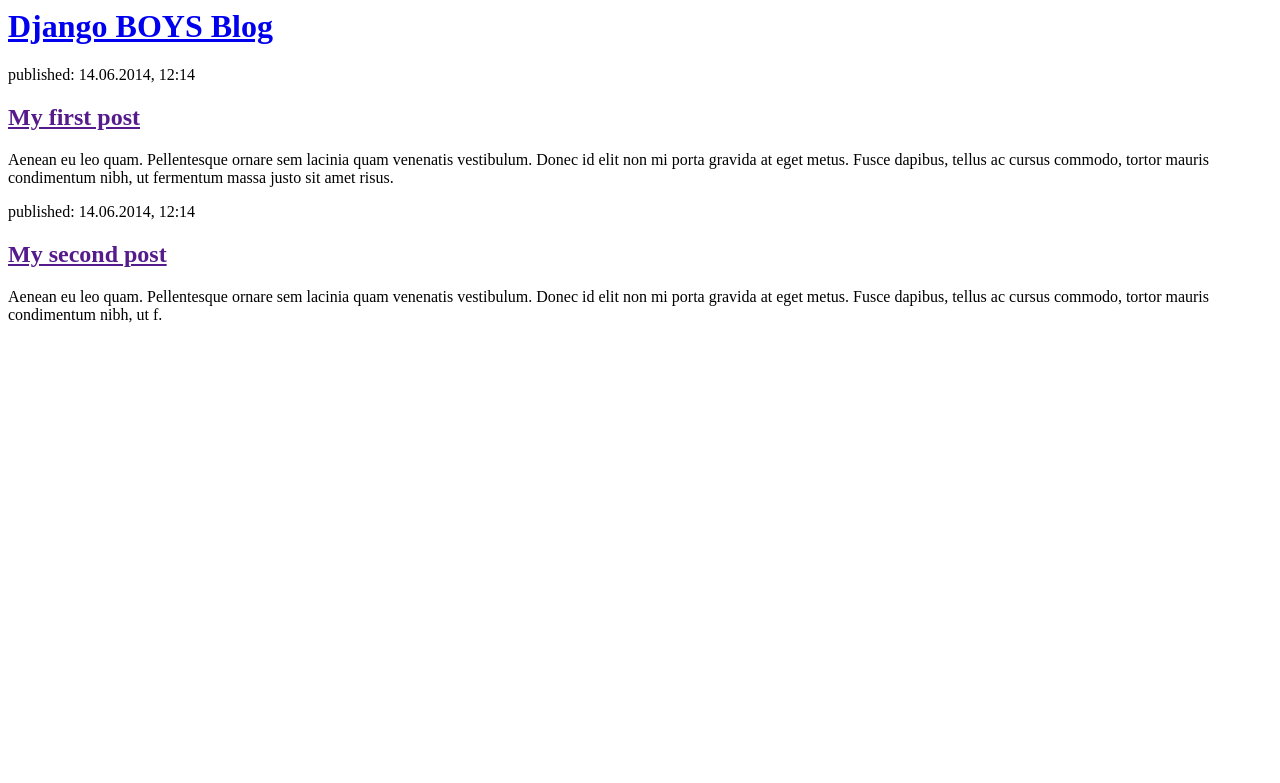
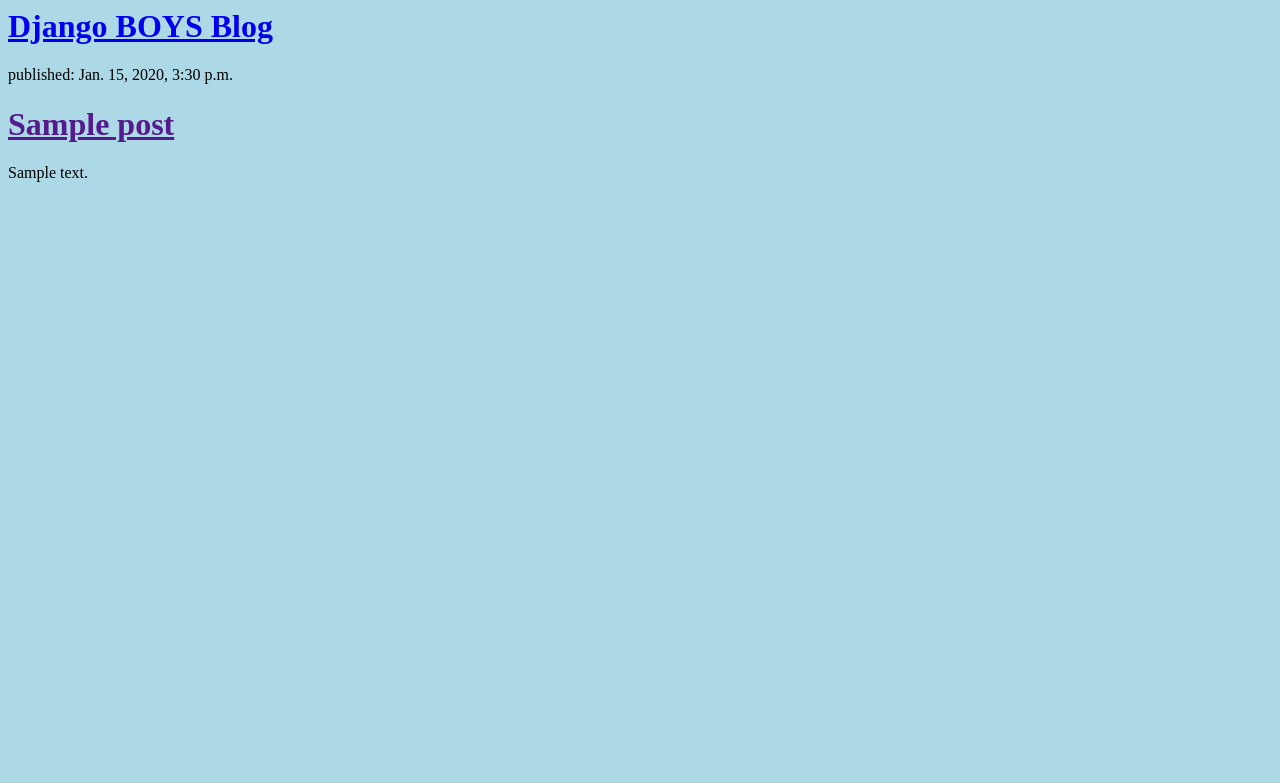
Before and after one commit to ankitd3/my-first-blog, a Django app: template blog/templates/blog/post_list.html in a window 1280 px wide. Shown: the top 783 px of the page. Run offline with Django 3.2, Linux system fonts and the light colour scheme; the template is opened without the code that fills it: values that come from a table or form of the project are taken from there, others are empty; tables that the repository leaves empty hold one stand-in row (values such as "Sample post").

Commit message:
DynamicUpdatetohtml

```diff
--- a/blog/templates/blog/post_list.html
+++ b/blog/templates/blog/post_list.html
@@ -2,21 +2,18 @@
     <head>
         <title>Django BOYS blog</title>
     </head>
-    <body>
+    <body style="background-color: lightblue;">
         <div>
             <h1><a href="/">Django BOYS Blog</a></h1>
         </div>
 
-        <div>
-            <p>published: 14.06.2014, 12:14</p>
-            <h2><a href="">My first post</a></h2>
-            <p>Aenean eu leo quam. Pellentesque ornare sem lacinia quam venenatis vestibulum. Donec id elit non mi porta gravida at eget metus. Fusce dapibus, tellus ac cursus commodo, tortor mauris condimentum nibh, ut fermentum massa justo sit amet risus.</p>
-        </div>
+        {% for post in posts %}
+            <div>
+                <p>published: {{ post.published_date }}</p>
+                <h1><a href="">{{ post.title }}</a></h1>
+                <p>{{ post.text|linebreaksbr }}</p>
+            </div>
+        {% endfor %}
 
-        <div>
-            <p>published: 14.06.2014, 12:14</p>
-            <h2><a href="">My second post</a></h2>
-            <p>Aenean eu leo quam. Pellentesque ornare sem lacinia quam venenatis vestibulum. Donec id elit non mi porta gravida at eget metus. Fusce dapibus, tellus ac cursus commodo, tortor mauris condimentum nibh, ut f.</p>
-        </div>
     </body>
 </html>
--- a/manage.py
+++ b/manage.py
@@ -1,5 +1,4 @@
 #!/usr/bin/env python
-#yo boy
 import os
 import sys
 
```
Also changed, not shown: blog/views.py (+5 -6 lines).
